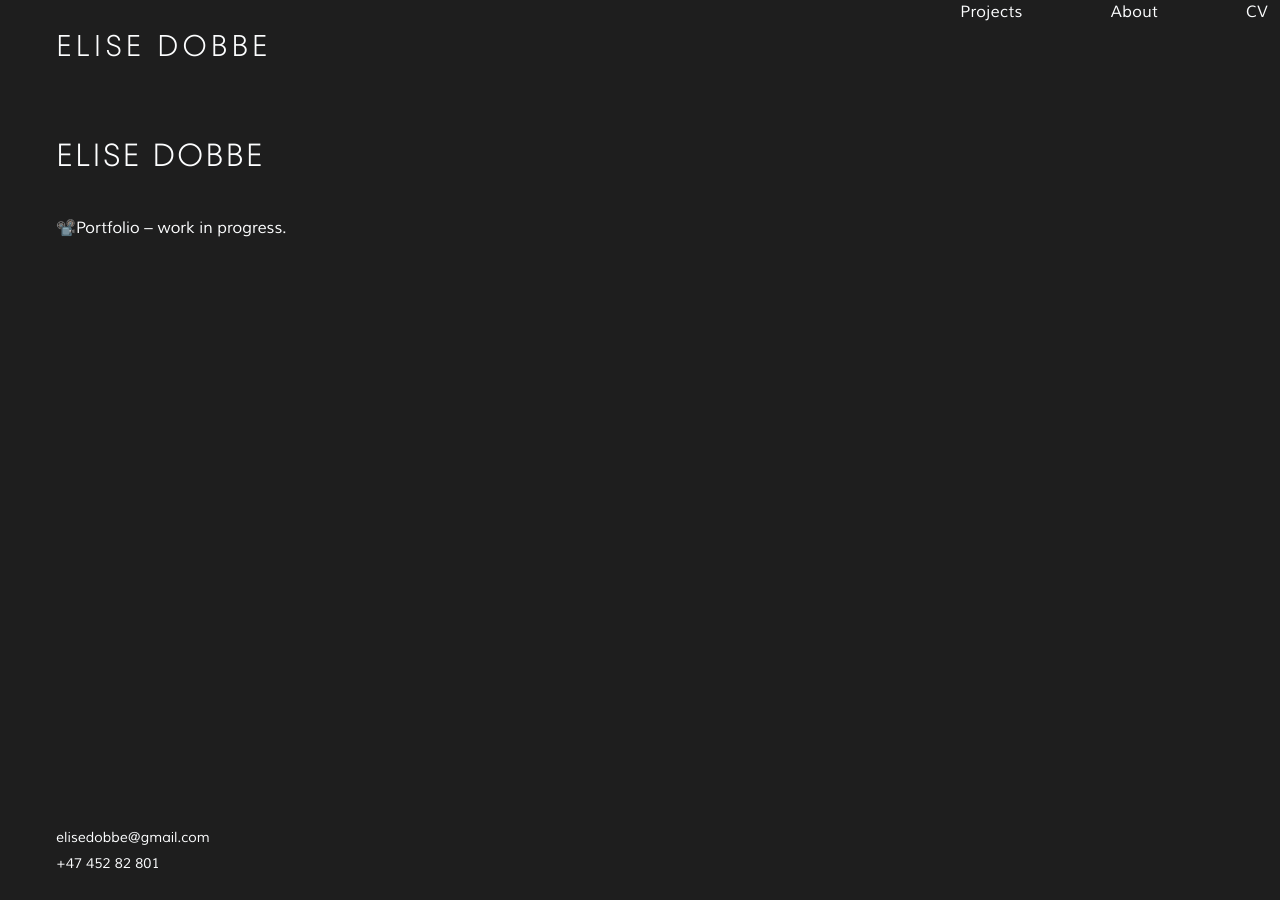
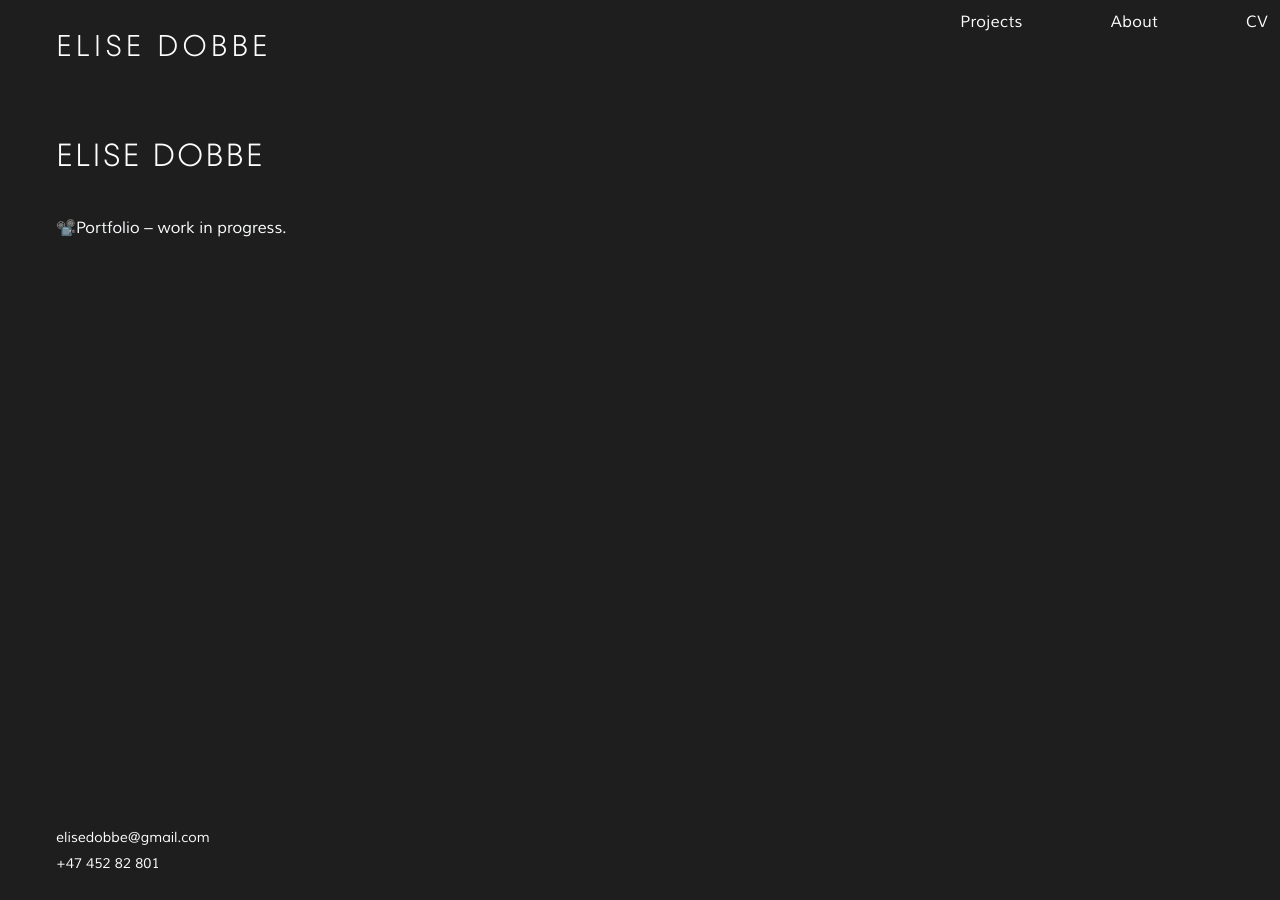
Before and after one commit to elisedobbe/portfolio, an MkDocs documentation site: the page built from docs/index.md, in a window 1280 px wide. Built offline with MkDocs 1.6.1 and Material for MkDocs 9.7.7, drawn with Linux system fonts in a browser that asks for light colours.

Commit message:
Update extra.css

```diff
--- a/docs/assets/styles/extra.css
+++ b/docs/assets/styles/extra.css
@@ -388,7 +388,7 @@ body,
   /* Legg tabs opp i header-raden (samme toppområde) */
   .md-tabs {
     position: absolute !important;
-    top: 6px !important;
+    top: 16px !important;
     left: 0 !important;
     right: 0 !important;
 
```
